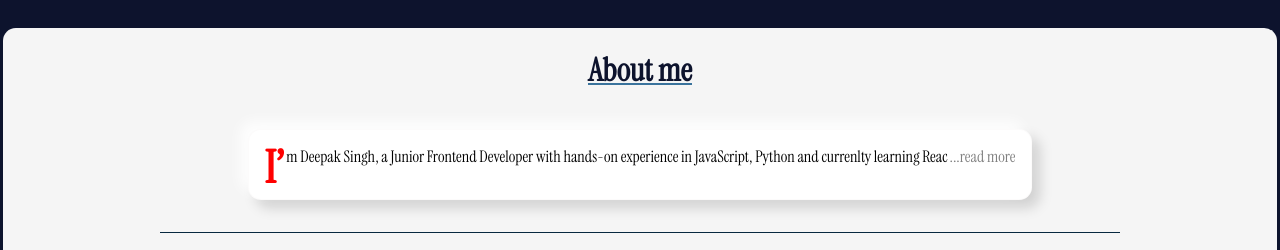
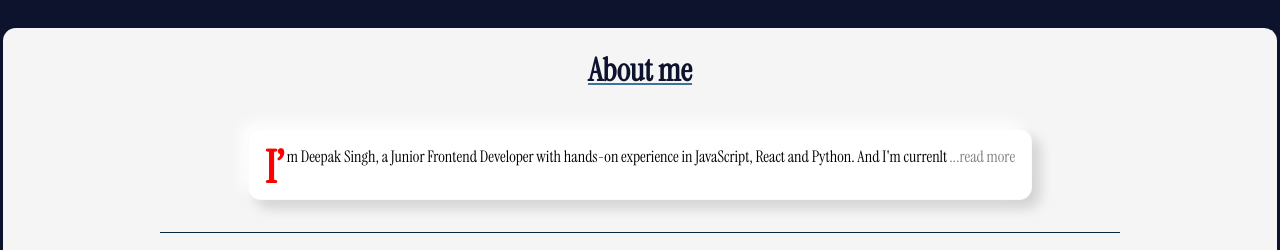
Before and after one commit to DeepakSingh9999/Portfolio, a React (Vite) app: page / in a window 1280 px wide. Shown: the part 780-1030 px from the top of the page. Built offline with nearby package versions, Linux system fonts and the light colour scheme.

Commit message:
Update readmore.jsx

```diff
--- a/src/assets/components/readmore.jsx
+++ b/src/assets/components/readmore.jsx
@@ -4,7 +4,7 @@ export default function ReadMore(){
 
     const [isExpanded, setIsExpanded] = useState(false);
 
-    const text = `I’m Deepak Singh, a Junior Frontend Developer with hands-on experience in JavaScript, Python and currenlty learning React. I’ve worked on real projects through internships and industry simulations, building responsive interfaces, fixing bugs, and delivering clean, reliable code.
+    const text = `I’m Deepak Singh, a Junior Frontend Developer with hands-on experience in JavaScript, React and Python. And I'm currenlty learning Node.js. I’ve worked on real projects through internships and industry simulations, building responsive interfaces, fixing bugs, and delivering clean, reliable code.
 I love learning new technologies, solving problems, and creating products that are simple and meaningful to use. Outside of tech, I enjoy digital art and jogging.`;
     const maxLength = 120;
 
```
